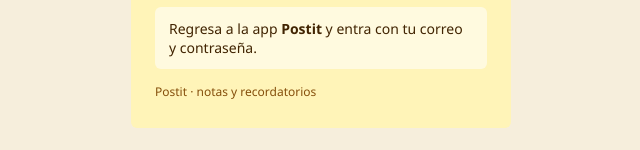
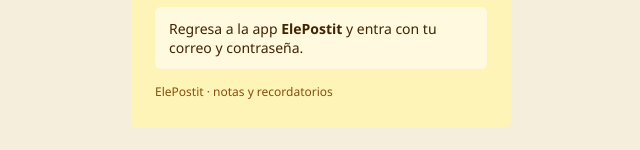
Before and after one commit to saavehumber-ctrl/postit-confirmacion, a plain HTML site: page index.html in a window 1280 px wide. Shown: the part 430-580 px from the top of the page, without its empty margins (319-959 px from the left). Drawn offline with Linux system fonts and the light colour scheme.

Commit message:
Nombre de la app: ElePostit
Co-Authored-By: Claude Opus 5.5 <noreply@anthropic.com>
Claude-Session: https://claude.ai/code/session_01FLyrXkseiFz6jrcxnsV4wj

```diff
--- a/index.html
+++ b/index.html
@@ -4,7 +4,7 @@
   <meta charset="utf-8" />
   <meta name="viewport" content="width=device-width, initial-scale=1" />
   <meta name="robots" content="noindex" />
-  <title>Postit · Confirmación de cuenta</title>
+  <title>ElePostit · Confirmación de cuenta</title>
   <style>
     * { box-sizing: border-box; }
     body { margin: 0; min-height: 100vh; display: flex; align-items: center; justify-content: center; padding: 16px;
@@ -24,8 +24,8 @@
     <div class="icono" id="icono" aria-hidden="true">✓</div>
     <h1 id="titulo">Cuenta confirmada</h1>
     <p id="texto">Tu correo quedó verificado. Ya puedes cerrar esta ventana.</p>
-    <div class="pasos" id="pasos">Regresa a la app <b>Postit</b> y entra con tu correo y contraseña.</div>
-    <small>Postit · notas y recordatorios</small>
+    <div class="pasos" id="pasos">Regresa a la app <b>ElePostit</b> y entra con tu correo y contraseña.</div>
+    <small>ElePostit · notas y recordatorios</small>
   </div>
   <script>
     // Supabase regresa aquí después de confirmar el correo. Si el enlace venció o ya se usó,
@@ -43,7 +43,7 @@
         ? 'Este enlace de confirmación venció o ya se usó.'
         : 'No se pudo confirmar la cuenta con este enlace.';
       document.getElementById('pasos').innerHTML =
-        'Abre la app <b>Postit</b>, intenta entrar y presiona <b>Reenviar correo de confirmación</b> para recibir uno nuevo. Si ya habías confirmado antes, simplemente entra.';
+        'Abre la app <b>ElePostit</b>, intenta entrar y presiona <b>Reenviar correo de confirmación</b> para recibir uno nuevo. Si ya habías confirmado antes, simplemente entra.';
     })();
   </script>
 </body>
```
Also changed, not shown: 1 other file.
